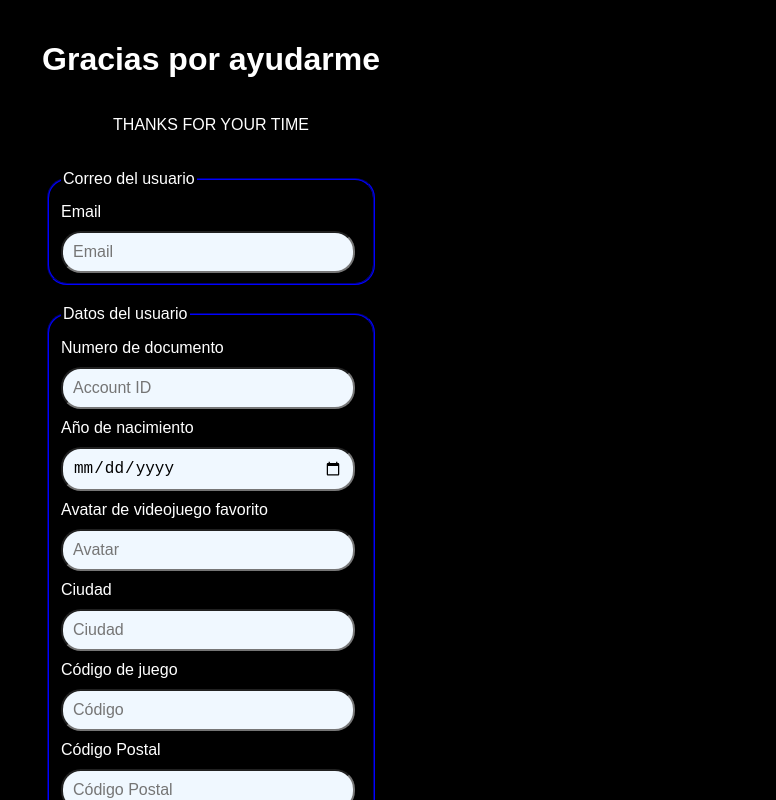
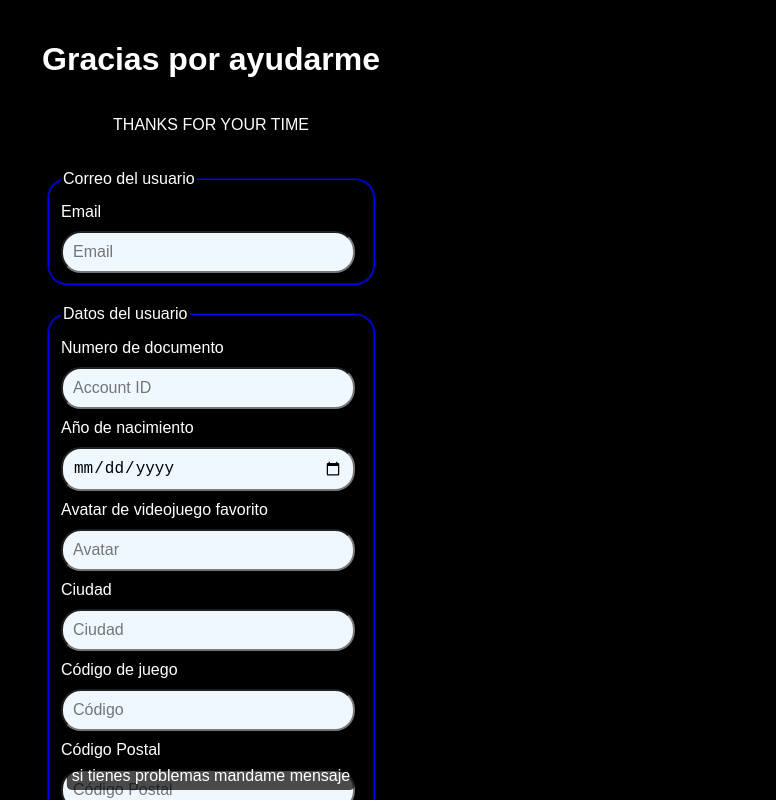
Before and after one commit to INGsebas14/formulario-prueba-pagina-web, a website: page index.html in a window 1280 px wide. Shown: the top 800 px of the page, 429-1205 px from the left. Drawn offline with Linux system fonts and the light colour scheme.

Commit message:
agregamos la etiqueta span y con su texto

```diff
--- a/index.html
+++ b/index.html
@@ -11,7 +11,7 @@
 </head>
 <body>
     <nav>
-        <a href="https://wa.me/573176887875"?text="hola"><img src="assets/whatsapp.png"></a>
+        <a href="https://wa.me/573176887875"?text="hola"><img src="assets/whatsapp.png"> <span>si tienes problemas mandame mensaje</span></a>
     </nav>
     <main>
         <h1 id="titulo"></h1>
```
